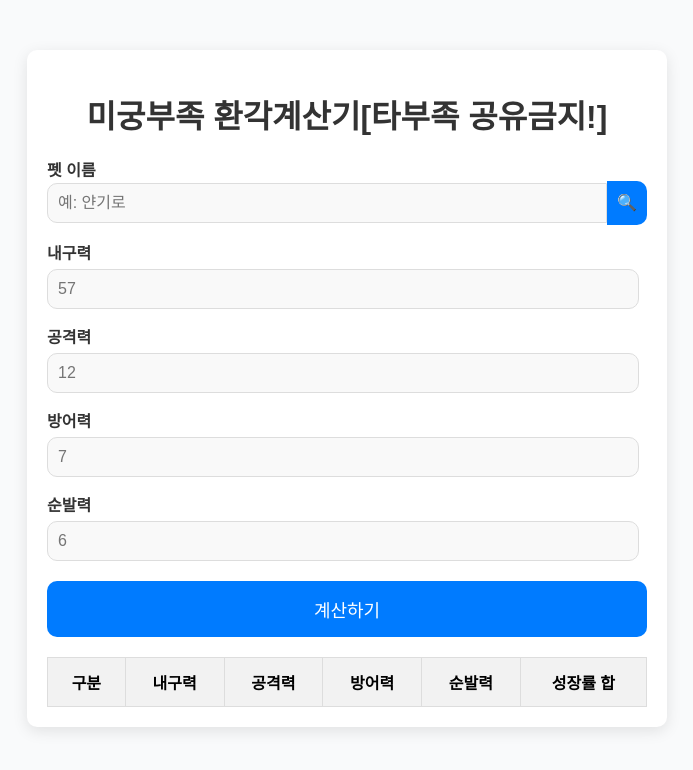
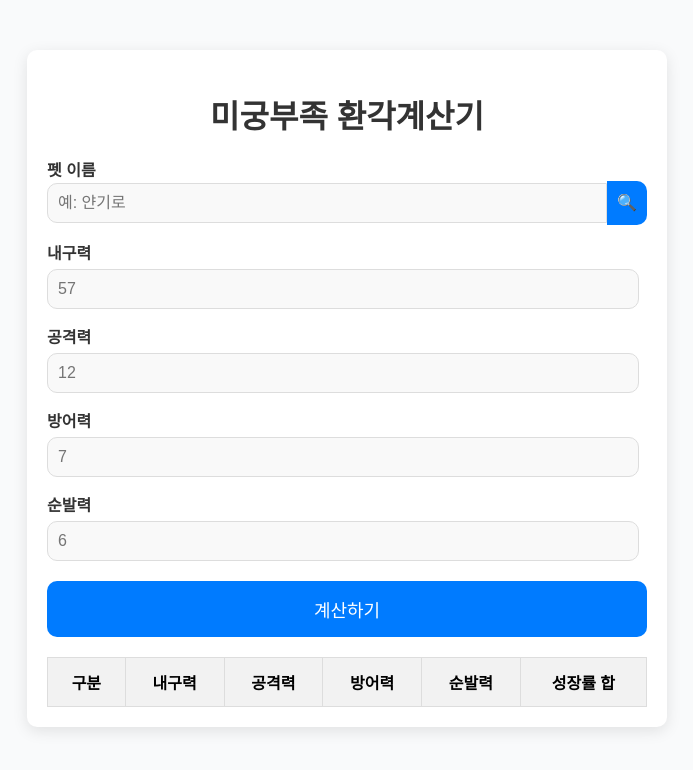
Before and after one commit to milk623/milk623.github.io, a plain HTML site: page index.html in a window 1280 px wide. Shown: the whole page, without its empty margins (293-986 px from the left). Drawn offline with nearby package versions, Linux system fonts and the light colour scheme; a web font is replaced by a local one.

Commit message:
Update index.html

```diff
--- a/index.html
+++ b/index.html
@@ -3,7 +3,7 @@
 <head>
     <meta charset="UTF-8">
     <meta name="viewport" content="width=device-width, initial-scale=1.0">
-    <title>미궁 부족 환각 계산기 (New UI)</title>
+    <title>미궁 부족 환각 계산기</title>
     <style>
         @font-face {
             font-family: '박다현체';
@@ -128,7 +128,7 @@
 </head>
 <body>
     <div class="container">
-        <h1>미궁부족 환각계산기[타부족 공유금지!]</h1>
+        <h1>미궁부족 환각계산기</h1>
 
         <div id="myPet">
             <label for="name">펫 이름</label>
```
